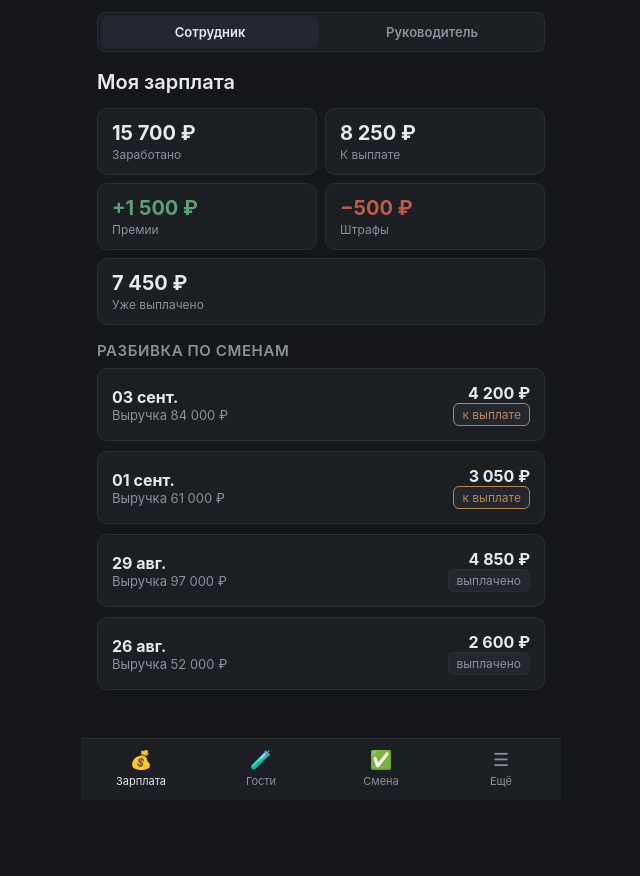
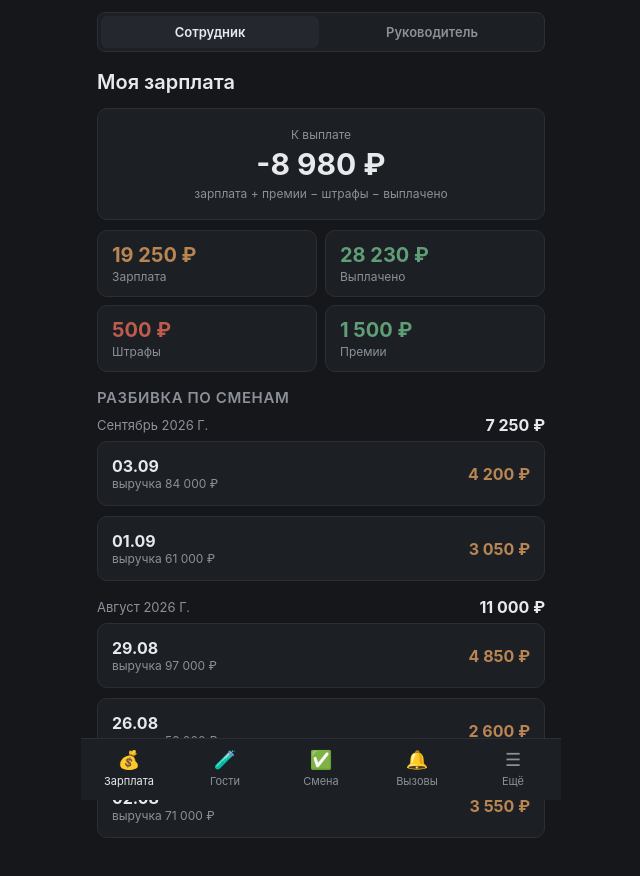
Before and after one commit to nikafanasyev/roof-lounge-app, a React (Vite) app in the folder apps/miniapp/: page /employee/dashboard in a window 1280 px wide. Shown: the top 876 px of the page, without its empty margins (319-959 px from the left). Built offline with nearby package versions, Linux system fonts and the light colour scheme; no server answers; the database is empty.

Commit message:
feat: дашборд ЗП по месяцам, профиль read-only, календарь, вызовы

```diff
--- a/apps/miniapp/src/App.tsx
+++ b/apps/miniapp/src/App.tsx
@@ -40,6 +40,9 @@ function EmployeeNav() {
       </NavLink>
       <NavLink to="/employee/shift" className={({ isActive }) => (isActive ? "active" : "")}>
         <span className="icon">✅</span>Смена
+      </NavLink>
+      <NavLink to="/employee/calls" className={({ isActive }) => (isActive ? "active" : "")}>
+        <span className="icon">🔔</span>Вызовы
       </NavLink>
       <NavLink to="/employee/more" className={({ isActive }) => (isActive ? "active" : "")}>
         <span className="icon">☰</span>Ещё
@@ -100,6 +103,7 @@ function RoleShell() {
         <Route path="/employee/guests/:guestId/mix" element={<MixBuilder />} />
         <Route path="/employee/mix/:mixId" element={<MixView />} />
         <Route path="/employee/shift" element={<Shift />} />
+        <Route path="/employee/calls" element={<ServiceCalls />} />
         <Route path="/employee/problems" element={<Problems />} />
         <Route path="/employee/tasks" element={<Tasks />} />
         <Route path="/employee/more" element={<More />} />
--- a/apps/miniapp/src/data/repo.ts
+++ b/apps/miniapp/src/data/repo.ts
@@ -25,6 +25,7 @@ import type {
   KnowledgeArticle,
   Mix,
   MixItem,
+  PayoutRecord,
   Problem,
   ProblemCategory,
   ScheduleEntry,
@@ -41,6 +42,7 @@ import {
   seedGuests,
   seedKnowledgeArticles,
   seedMixes,
+  seedPayouts,
   seedProblems,
   seedSchedule,
   seedServiceCalls,
@@ -87,6 +89,7 @@ export const problemsStore = new Store<Problem[]>(seedProblems);
 export const tasksStore = new Store<Task[]>(seedTasks);
 export const staffProfileStore = new Store<StaffProfile>(seedStaffProfile);
 export const shiftPayrollStore = new Store<ShiftPayrollEntry[]>(seedShiftPayroll);
+export const payoutsStore = new Store<PayoutRecord[]>(seedPayouts);
 export const adjustmentsStore = new Store<Adjustment[]>(seedAdjustments);
 export const scheduleStore = new Store<ScheduleEntry[]>(seedSchedule);
 export const knowledgeStore = new Store<KnowledgeArticle[]>(seedKnowledgeArticles);
@@ -696,8 +699,36 @@ export function yearsOfService(hiredAt: string): { years: number; months: number
   return { years: Math.floor(totalMonths / 12), months: totalMonths % 12 };
 }
 
+export function formatSalaryModel(profile: StaffProfile): string {
+  const { salaryModel } = profile;
+  return salaryModel.type === "fixed"
+    ? `Фиксированная ставка: ${salaryModel.value.toLocaleString("ru-RU")} ₽ / смена`
+    : `Процент от выручки: ${salaryModel.value}%`;
+}
+
 export function listShiftPayroll(): ShiftPayrollEntry[] {
   return [...shiftPayrollStore.get()].sort((a, b) => b.date.localeCompare(a.date));
+}
+
+/** Смены сгруппированы по месяцу — выплаты идут не по сменам, а за период. */
+export function listShiftPayrollByMonth(): { monthLabel: string; total: number; shifts: ShiftPayrollEntry[] }[] {
+  const shifts = listShiftPayroll();
+  const groups = new Map<string, ShiftPayrollEntry[]>();
+  for (const s of shifts) {
+    const key = s.date.slice(0, 7); // YYYY-MM
+    const list = groups.get(key) ?? [];
+    list.push(s);
+    groups.set(key, list);
+  }
+  return Array.from(groups.entries()).map(([key, list]) => ({
+    monthLabel: new Date(key + "-01").toLocaleDateString("ru-RU", { month: "long", year: "numeric" }),
+    total: list.reduce((sum, s) => sum + s.salary, 0),
+    shifts: list,
+  }));
+}
+
+export function listPayouts(): PayoutRecord[] {
+  return [...payoutsStore.get()].sort((a, b) => b.date.localeCompare(a.date));
 }
 
 export function listAdjustments(): Adjustment[] {
@@ -719,8 +750,9 @@ export interface PayrollSummary {
 export function computePayrollSummary(): PayrollSummary {
   const shifts = shiftPayrollStore.get();
   const adjustments = adjustmentsStore.get();
+  const payouts = payoutsStore.get();
   const fromShifts = shifts.reduce((sum, s) => sum + s.salary, 0);
-  const paid = shifts.filter((s) => s.paid).reduce((sum, s) => sum + s.salary, 0);
+  const paid = payouts.reduce((sum, p) => sum + p.amount, 0);
   const fines = adjustments.filter((a) => a.type === "fine").reduce((sum, a) => sum + a.amount, 0);
   const bonuses = adjustments.filter((a) => a.type === "bonus").reduce((sum, a) => sum + a.amount, 0);
   const earned = fromShifts + bonuses - fines;
--- a/apps/miniapp/src/data/seed.ts
+++ b/apps/miniapp/src/data/seed.ts
@@ -4,6 +4,7 @@ import type {
   Guest,
   KnowledgeArticle,
   Mix,
+  PayoutRecord,
   Problem,
   ScheduleEntry,
   Shift,
@@ -134,19 +135,24 @@ export const seedTasks: Task[] = [
 export const seedStaffProfile: StaffProfile = {
   id: "s1",
   name: "Никита Афанасьев",
-  phone: "",
-  email: "",
-  medicalBookNumber: "",
-  medicalBookExpiry: undefined,
+  phone: undefined, // заполнится из Telegram, когда подключим шаринг контакта
+  email: undefined, // заполняет руководитель
+  medicalBookNumber: undefined, // заполняет руководитель
+  medicalBookExpiry: undefined, // заполняет руководитель
   hiredAt: new Date(Date.now() - 86400000 * 240).toISOString(),
-  salaryModel: "Оклад за смену + % от выручки — уточнить точную формулу у управляющего",
+  salaryModel: { type: "percent", value: 5 },
 };
 
 export const seedShiftPayroll: ShiftPayrollEntry[] = [
-  { id: "sp1", date: new Date(Date.now() - 86400000 * 1).toISOString(), revenue: 84000, salary: 4200, paid: false },
-  { id: "sp2", date: new Date(Date.now() - 86400000 * 3).toISOString(), revenue: 61000, salary: 3050, paid: false },
-  { id: "sp3", date: new Date(Date.now() - 86400000 * 6).toISOString(), revenue: 97000, salary: 4850, paid: true },
-  { id: "sp4", date: new Date(Date.now() - 86400000 * 9).toISOString(), revenue: 52000, salary: 2600, paid: true },
+  { id: "sp1", date: new Date(Date.now() - 86400000 * 1).toISOString(), revenue: 84000, salary: 4200 },
+  { id: "sp2", date: new Date(Date.now() - 86400000 * 3).toISOString(), revenue: 61000, salary: 3050 },
+  { id: "sp3", date: new Date(Date.now() - 86400000 * 6).toISOString(), revenue: 97000, salary: 4850 },
+  { id: "sp4", date: new Date(Date.now() - 86400000 * 9).toISOString(), revenue: 52000, salary: 2600 },
+  { id: "sp5", date: new Date(Date.now() - 86400000 * 33).toISOString(), revenue: 71000, salary: 3550 },
+];
+
+export const seedPayouts: PayoutRecord[] = [
+  { id: "po1", date: new Date(Date.now() - 86400000 * 15).toISOString(), amount: 28230, note: "За первую половину месяца" },
 ];
 
 export const seedAdjustments: Adjustment[] = [
--- a/apps/miniapp/src/screens/employee/Dashboard.tsx
+++ b/apps/miniapp/src/screens/employee/Dashboard.tsx
@@ -1,5 +1,11 @@
 import { useStore } from "@/data/useStore";
-import { computePayrollSummary, listShiftPayroll, shiftPayrollStore, adjustmentsStore } from "@/data/repo";
+import {
+  adjustmentsStore,
+  computePayrollSummary,
+  listShiftPayrollByMonth,
+  payoutsStore,
+  shiftPayrollStore,
+} from "@/data/repo";
 
 function money(n: number): string {
   return n.toLocaleString("ru-RU") + " ₽";
@@ -8,56 +14,74 @@ function money(n: number): string {
 export default function Dashboard() {
   useStore(shiftPayrollStore);
   useStore(adjustmentsStore);
+  useStore(payoutsStore);
   const summary = computePayrollSummary();
-  const shifts = listShiftPayroll();
+  const months = listShiftPayrollByMonth();
 
   return (
     <div className="screen">
       <h1>Моя зарплата</h1>
 
+      <div className="card" style={{ textAlign: "center", padding: "18px 16px" }}>
+        <div className="eyebrow" style={{ marginBottom: 4 }}>
+          К выплате
+        </div>
+        <div style={{ fontSize: 30, fontWeight: 700 }}>{money(summary.due)}</div>
+        <div className="muted" style={{ fontSize: 12, marginTop: 4 }}>
+          зарплата + премии − штрафы − выплачено
+        </div>
+      </div>
+
       <div className="stat-grid">
         <div className="stat-tile">
-          <div className="value">{money(summary.earned)}</div>
-          <div className="label">Заработано</div>
+          <div className="value" style={{ color: "var(--accent)" }}>
+            {money(summary.earned)}
           </div>
-        <div className="stat-tile">
-          <div className="value">{money(summary.due)}</div>
-          <div className="label">К выплате</div>
+          <div className="label">Зарплата</div>
         </div>
         <div className="stat-tile">
           <div className="value" style={{ color: "var(--good)" }}>
-            +{money(summary.bonuses)}
+            {money(summary.paid)}
           </div>
-          <div className="label">Премии</div>
+          <div className="label">Выплачено</div>
         </div>
         <div className="stat-tile">
           <div className="value" style={{ color: "var(--danger)" }}>
-            −{money(summary.fines)}
+            {money(summary.fines)}
           </div>
           <div className="label">Штрафы</div>
         </div>
-        <div className="stat-tile" style={{ gridColumn: "span 2" }}>
-          <div className="value">{money(summary.paid)}</div>
-          <div className="label">Уже выплачено</div>
+        <div className="stat-tile">
+          <div className="value" style={{ color: "var(--good)" }}>
+            {money(summary.bonuses)}
+          </div>
+          <div className="label">Премии</div>
         </div>
       </div>
 
       <h2>Разбивка по сменам</h2>
-      {shifts.length === 0 && <div className="list-empty">Смен пока не было</div>}
-      {shifts.map((s) => (
+      {months.length === 0 && <div className="list-empty">Смен пока не было</div>}
+      {months.map((group) => (
+        <div key={group.monthLabel} style={{ marginBottom: 16 }}>
+          <div className="card-row" style={{ marginBottom: 6 }}>
+            <span className="muted" style={{ fontSize: 13, textTransform: "capitalize" }}>
+              {group.monthLabel}
+            </span>
+            <span style={{ fontWeight: 700 }}>{money(group.total)}</span>
+          </div>
+          {group.shifts.map((s) => (
             <div key={s.id} className="card card-row">
               <div>
                 <div style={{ fontWeight: 700 }}>
-              {new Date(s.date).toLocaleDateString("ru-RU", { day: "2-digit", month: "short" })}
+                  {new Date(s.date).toLocaleDateString("ru-RU", { day: "2-digit", month: "2-digit" })}
                 </div>
-            <div className="muted" style={{ fontSize: 13 }}>
-              Выручка {money(s.revenue)}
+                <div className="muted" style={{ fontSize: 12 }}>
+                  выручка {money(s.revenue)}
                 </div>
               </div>
-          <div style={{ textAlign: "right" }}>
-            <div style={{ fontWeight: 700 }}>{money(s.salary)}</div>
-            <span className={`chip ${s.paid ? "" : "accent"}`}>{s.paid ? "выплачено" : "к выплате"}</span>
+              <div style={{ fontWeight: 700, color: "var(--accent)" }}>{money(s.salary)}</div>
             </div>
+          ))}
         </div>
       ))}
     </div>
--- a/apps/miniapp/src/screens/employee/Schedule.tsx
+++ b/apps/miniapp/src/screens/employee/Schedule.tsx
@@ -1,15 +1,30 @@
+import { useMemo, useState } from "react";
 import { useStore } from "@/data/useStore";
 import { listSchedule, scheduleStore } from "@/data/repo";
+import type { ScheduleEntry } from "@/types";
 
-export default function Schedule() {
-  useStore(scheduleStore);
-  const entries = listSchedule();
+function dateKey(d: Date): string {
+  return d.toISOString().slice(0, 10);
+}
+
+function buildMonthGrid(year: number, month: number): (Date | null)[] {
+  const first = new Date(year, month, 1);
+  // Понедельник = 0 ... воскресенье = 6
+  const firstWeekday = (first.getDay() + 6) % 7;
+  const daysInMonth = new Date(year, month + 1, 0).getDate();
+  const cells: (Date | null)[] = Array(firstWeekday).fill(null);
+  for (let day = 1; day <= daysInMonth; day++) {
+    cells.push(new Date(year, month, day));
+  }
+  while (cells.length % 7 !== 0) cells.push(null);
+  return cells;
+}
+
+function ListView({ entries }: { entries: ScheduleEntry[] }) {
   const today = new Date().toDateString();
-
+  if (entries.length === 0) return <div className="list-empty">Смены пока не назначены</div>;
   return (
-    <div className="screen">
-      <h1>График смен</h1>
-      {entries.length === 0 && <div className="list-empty">Смены пока не назначены</div>}
+    <>
       {entries.map((e) => {
         const date = new Date(e.date);
         const isPast = date.getTime() < Date.now() && date.toDateString() !== today;
@@ -27,6 +42,95 @@ export default function Schedule() {
           </div>
         );
       })}
+    </>
+  );
+}
+
+function CalendarView({ entries }: { entries: ScheduleEntry[] }) {
+  const [cursor, setCursor] = useState(() => new Date());
+  const year = cursor.getFullYear();
+  const month = cursor.getMonth();
+
+  const byDate = useMemo(() => {
+    const map = new Map<string, ScheduleEntry>();
+    for (const e of entries) map.set(dateKey(new Date(e.date)), e);
+    return map;
+  }, [entries]);
+
+  const cells = useMemo(() => buildMonthGrid(year, month), [year, month]);
+  const todayKey = dateKey(new Date());
+
+  return (
+    <>
+      <div className="card-row" style={{ marginBottom: 10 }}>
+        <button className="btn secondary" style={{ padding: "6px 12px" }} onClick={() => setCursor(new Date(year, month - 1, 1))}>
+          ←
+        </button>
+        <div style={{ fontWeight: 700, textTransform: "capitalize" }}>
+          {cursor.toLocaleDateString("ru-RU", { month: "long", year: "numeric" })}
+        </div>
+        <button className="btn secondary" style={{ padding: "6px 12px" }} onClick={() => setCursor(new Date(year, month + 1, 1))}>
+          →
+        </button>
+      </div>
+
+      <div style={{ display: "grid", gridTemplateColumns: "repeat(7, 1fr)", gap: 4, marginBottom: 6 }}>
+        {["Пн", "Вт", "Ср", "Чт", "Пт", "Сб", "Вс"].map((d) => (
+          <div key={d} className="muted" style={{ textAlign: "center", fontSize: 11 }}>
+            {d}
+          </div>
+        ))}
+      </div>
+
+      <div style={{ display: "grid", gridTemplateColumns: "repeat(7, 1fr)", gap: 4 }}>
+        {cells.map((date, i) => {
+          if (!date) return <div key={i} />;
+          const key = dateKey(date);
+          const entry = byDate.get(key);
+          const isToday = key === todayKey;
+          return (
+            <div
+              key={i}
+              className="card"
+              style={{
+                padding: "6px 4px",
+                textAlign: "center",
+                margin: 0,
+                background: entry ? "var(--surface-2)" : "var(--surface)",
+                borderColor: isToday ? "var(--accent)" : "var(--border)",
+              }}
+            >
+              <div style={{ fontSize: 12, fontWeight: isToday ? 700 : 400 }}>{date.getDate()}</div>
+              {entry && (
+                <div className="badge-dot done" style={{ margin: "4px auto 0" }} />
+              )}
+            </div>
+          );
+        })}
+      </div>
+    </>
+  );
+}
+
+export default function Schedule() {
+  useStore(scheduleStore);
+  const entries = listSchedule();
+  const [view, setView] = useState<"list" | "calendar">("calendar");
+
+  return (
+    <div className="screen">
+      <h1>График смен</h1>
+
+      <div className="tabs">
+        <button className={`tab-btn ${view === "calendar" ? "active" : ""}`} onClick={() => setView("calendar")}>
+          Календарь
+        </button>
+        <button className={`tab-btn ${view === "list" ? "active" : ""}`} onClick={() => setView("list")}>
+          Список
+        </button>
+      </div>
+
+      {view === "calendar" ? <CalendarView entries={entries} /> : <ListView entries={entries} />}
     </div>
   );
 }
```
Also changed, not shown: apps/miniapp/src/screens/employee/Profile.tsx (+27 -29 lines), apps/miniapp/src/types.ts (+22 -3 lines), 2 other files (tests, documents, lock files or other folders). Lines whose indentation alone changed are shown as unchanged.
